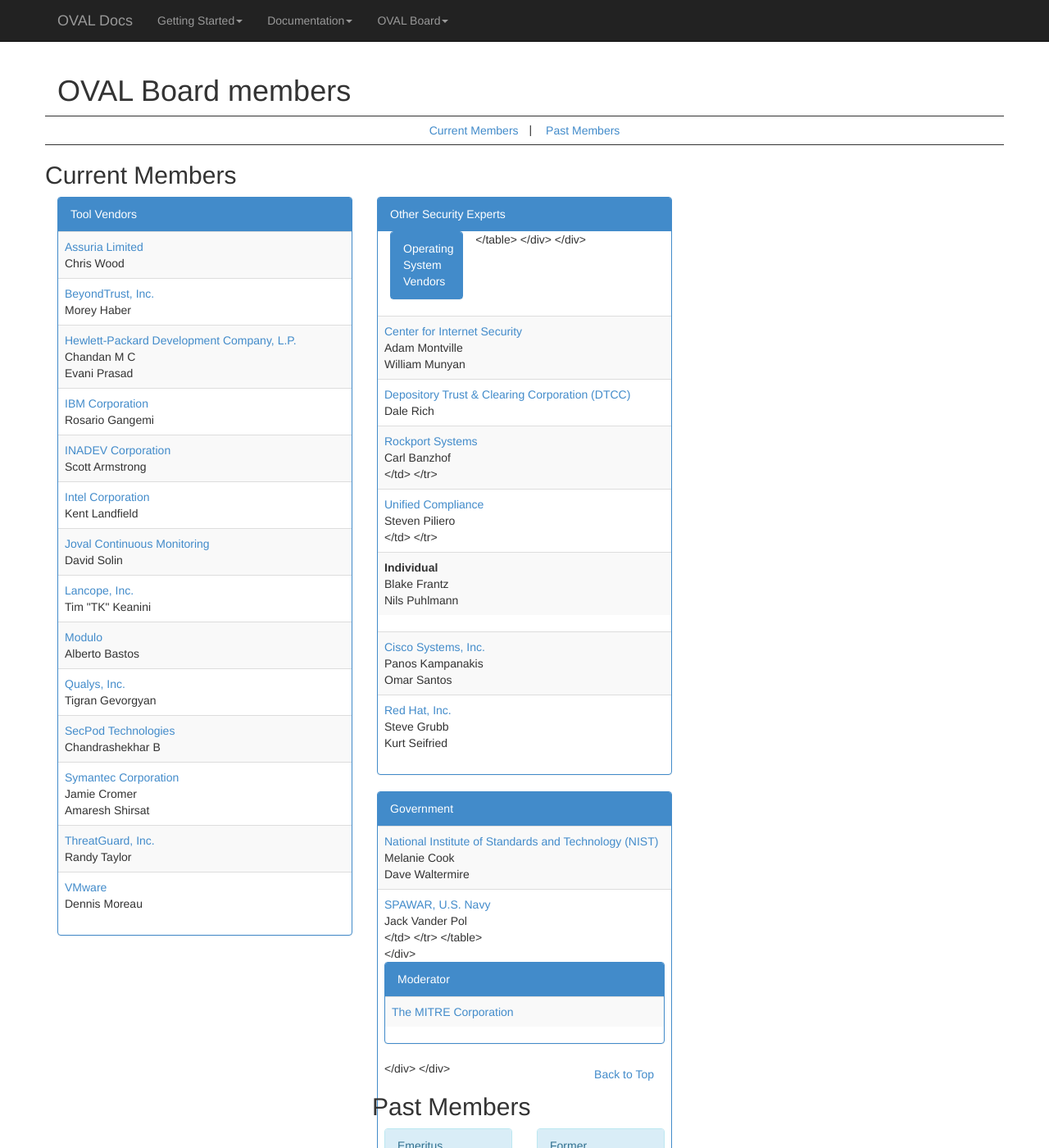
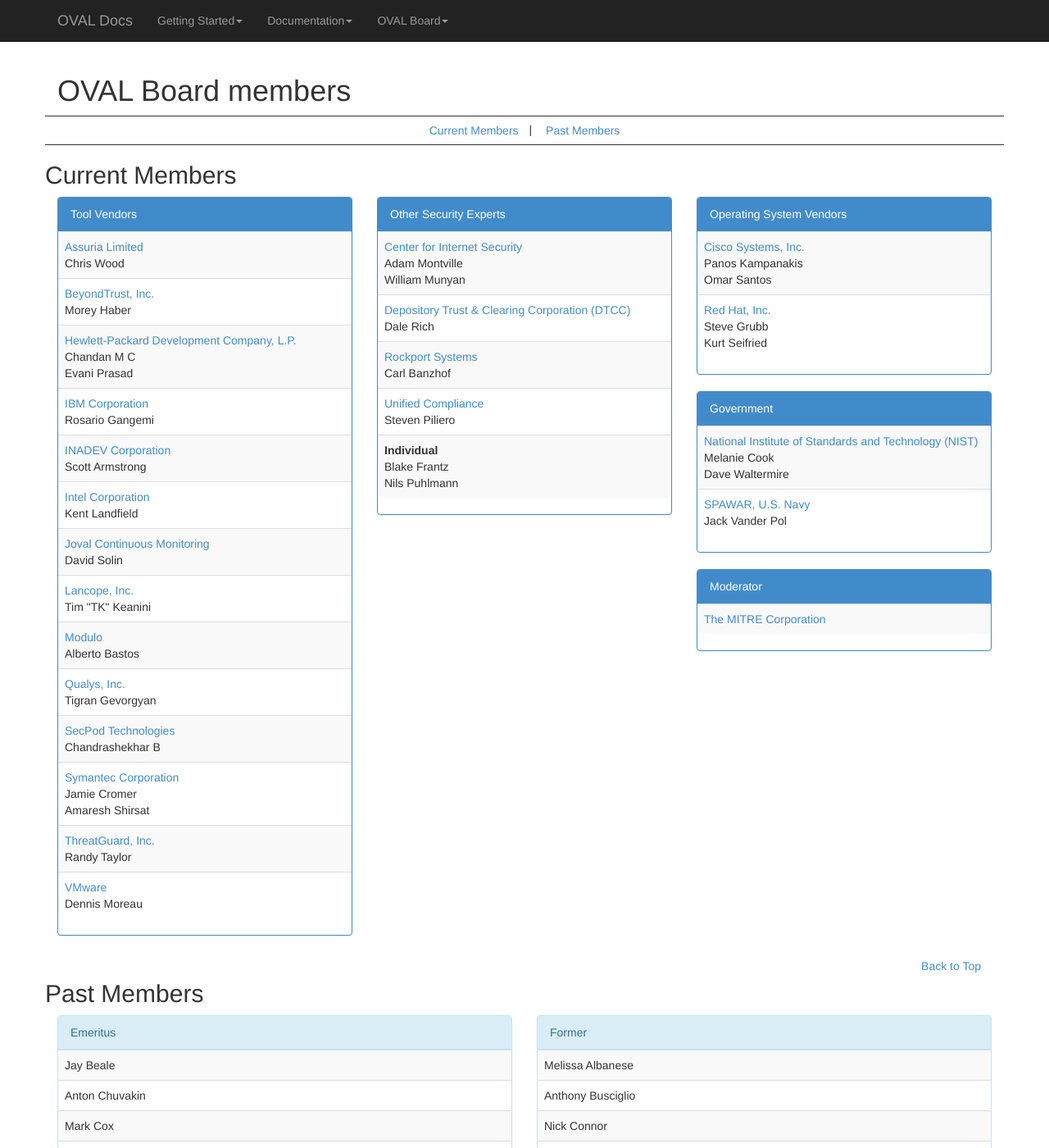
Before and after one commit to OVALProject/ovalproject.github.io, a Jekyll site: the page built from board/members/index.md, in a window 1280 px wide and 1400 px high. Shown: the whole window at 82% size. Built offline with Jekyll 4.4.1, drawn with Linux system fonts in a browser that asks for light colours.

Commit message:
Removed <div> tags without close.

```diff
--- a/board/members/index.md
+++ b/board/members/index.md
@@ -128,13 +128,13 @@ no_in_page_title: true
 					</tr>
 					<tr>
 						<td>
-						<div class="panel-body-sm"><a href="http://www.rockportsystems.com/" target="_blank">Rockport Systems</a>
+						<a href="http://www.rockportsystems.com/" target="_blank">Rockport Systems</a>
 						<div class="panel-body-sm">Carl Banzhof</div>
 						</td>
 					</tr>
 					<tr>
 						<td>
-						<div class="panel-body-sm"><a href="https://www.unifiedcompliance.com/" target="_blank">Unified Compliance</a>
+						<a href="https://www.unifiedcompliance.com/" target="_blank">Unified Compliance</a>
 						<div class="panel-body-sm">Steven Piliero</div>
 						</td>
 					</tr>
@@ -183,7 +183,7 @@ no_in_page_title: true
 					</tr>
 					<tr>
 						<td>
-						<div class="panel-body-sm"><a href="http://www.spawar.navy.mil/" target="_blank">SPAWAR, U.S. Navy</a>
+						<a href="http://www.spawar.navy.mil/" target="_blank">SPAWAR, U.S. Navy</a>
 						<div class="panel-body-sm">Jack Vander Pol</div>
 						</td>
 					</tr>
```
